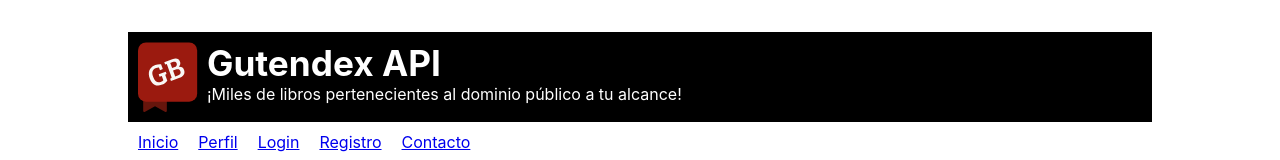
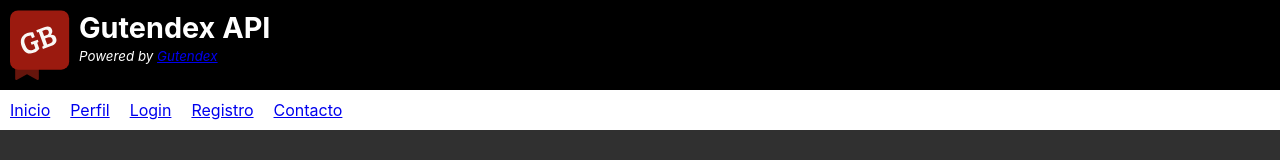
Before and after one commit to CarlaCGDM/react-gutendex-api, a React (Create React App) app: page /#/ in a window 1280 px wide. Shown: the top 160 px of the page. Built offline with nearby package versions, Linux system fonts and the light colour scheme; no server answers.

Commit message:
eliminados margenes de la pagina y cambiado texto del header

```diff
--- a/src/App.css
+++ b/src/App.css
@@ -12,7 +12,7 @@
 }
 
 h1 {
-    font-size: 2.2rem;
+    font-size: 1.8rem;
 }
 
 h2 {
@@ -20,7 +20,7 @@ h2 {
 }
 
 h3 {
-    font-size: 1.8rem;
+    font-size: 1.6rem;
 }
 
 .basic__form {
--- a/src/components/navegacion/Header.js
+++ b/src/components/navegacion/Header.js
@@ -14,7 +14,7 @@ const Header = () => {
         <img src={Logo} alt="Logo de Gutendex"/>
         <div>
           <h1>Gutendex API</h1>
-          <p>¡Miles de libros pertenecientes al dominio público a tu alcance!</p>
+          <small><i>Powered by <a href="https://gutendex.com/" alt="gutendex.com">Gutendex</a></i></small>
         </div>
     </header>
   )
--- a/src/index.css
+++ b/src/index.css
@@ -17,8 +17,7 @@ code {
 }
 
 .contenedor {
-  max-width: 80%;
-  height: 100vh;
+  width: 100vw;
+  min-height: 100vh;
   margin: 0 auto;
-  padding: 2rem 0;
 }
```
